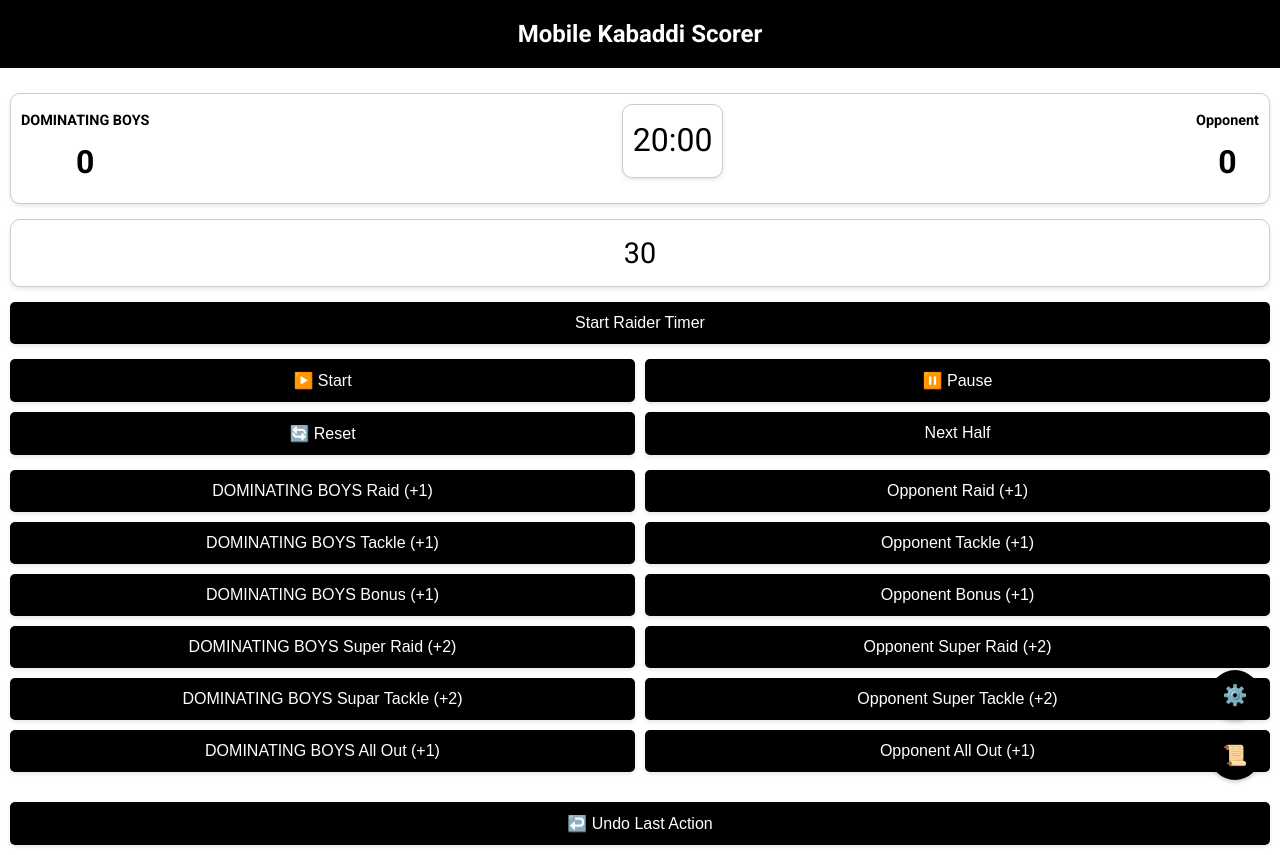
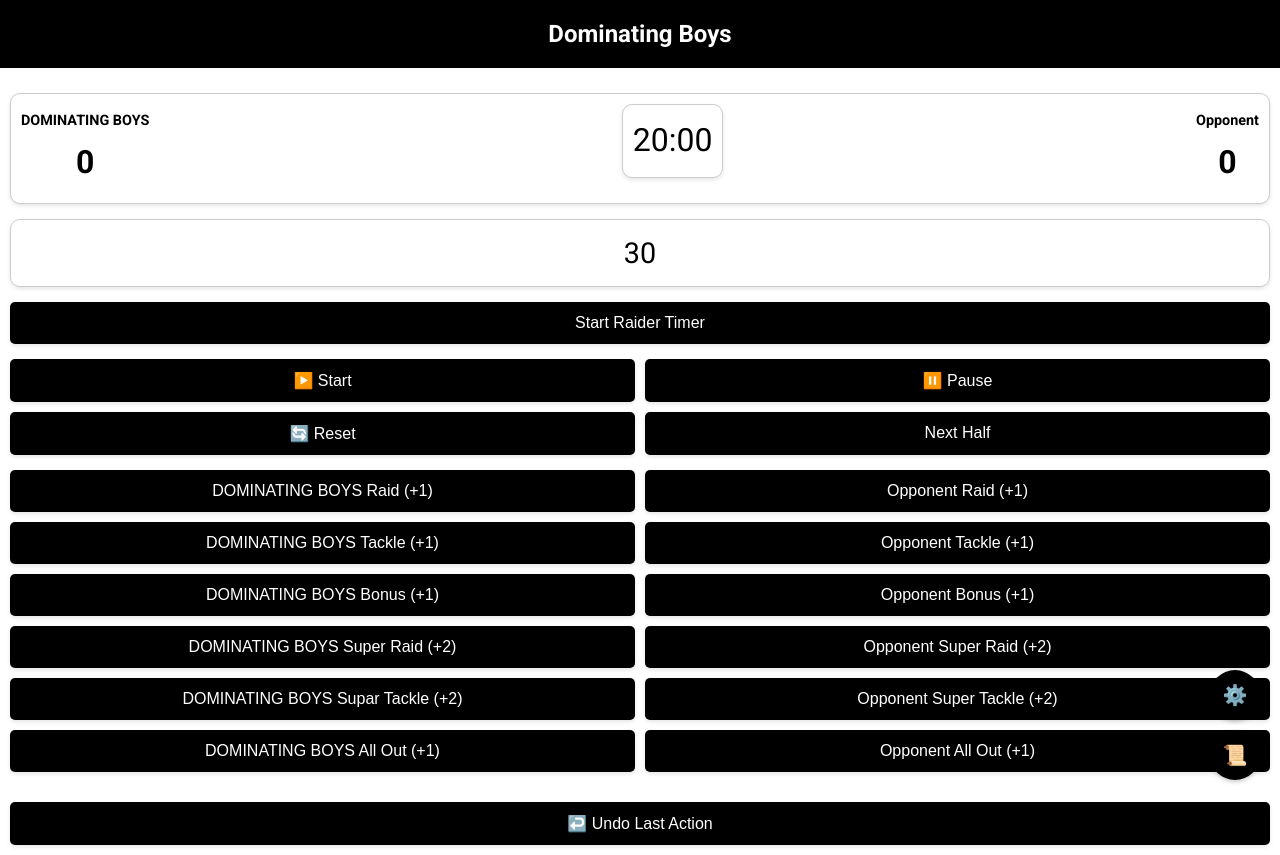
Before and after one commit to shaktisingh5580/kabaddi-scoring, a plain HTML site: page index.html in a window 1280 px wide. Drawn offline with Linux system fonts and the light colour scheme.

Commit message:
Update index.html

```diff
--- a/index.html
+++ b/index.html
@@ -209,7 +209,7 @@
 </head>
 <body>
     <header>
-        <h1>Mobile Kabaddi Scorer</h1>
+        <h1>Dominating Boys</h1>
     </header>
     <div class="container">
         <div class="scoreboard">
```
